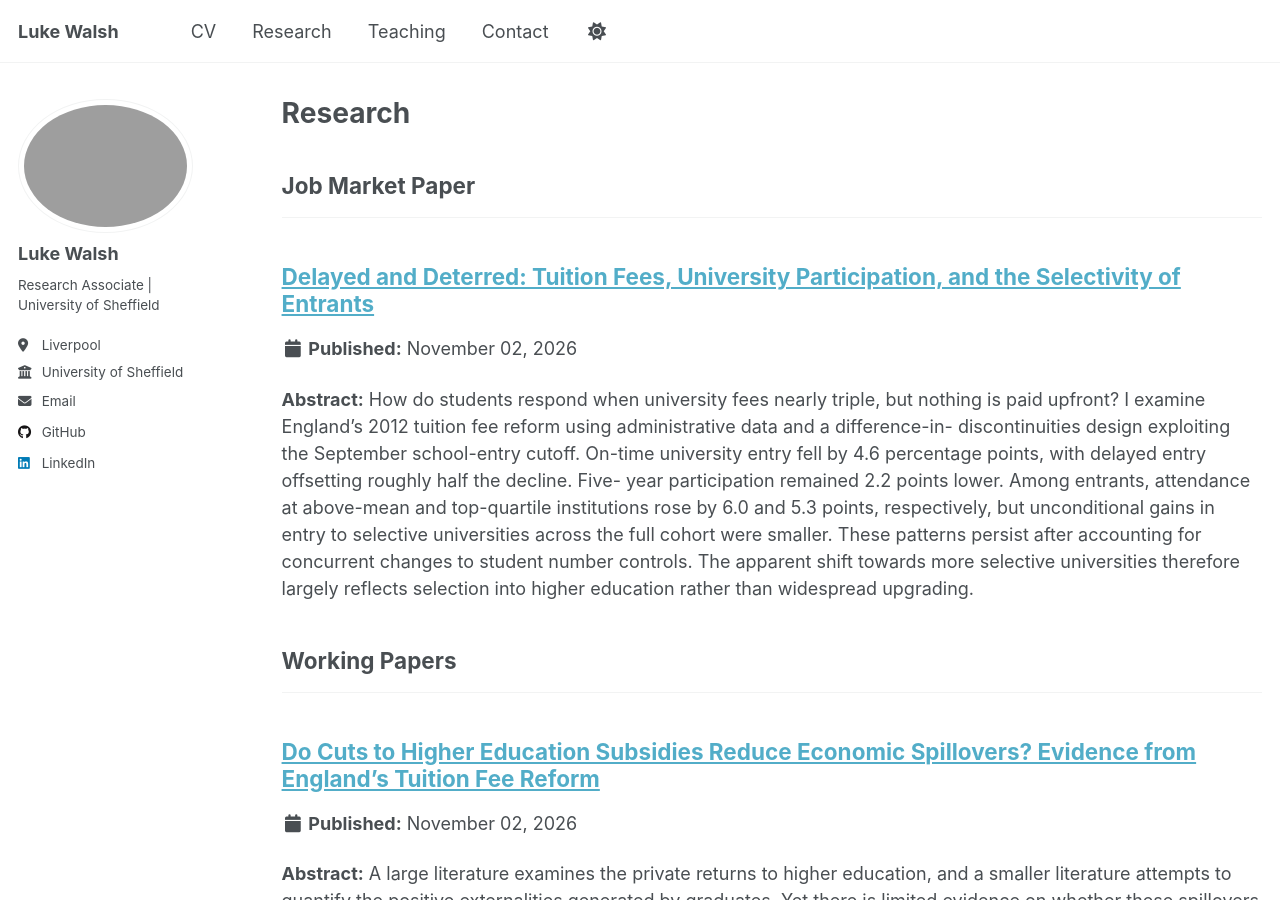
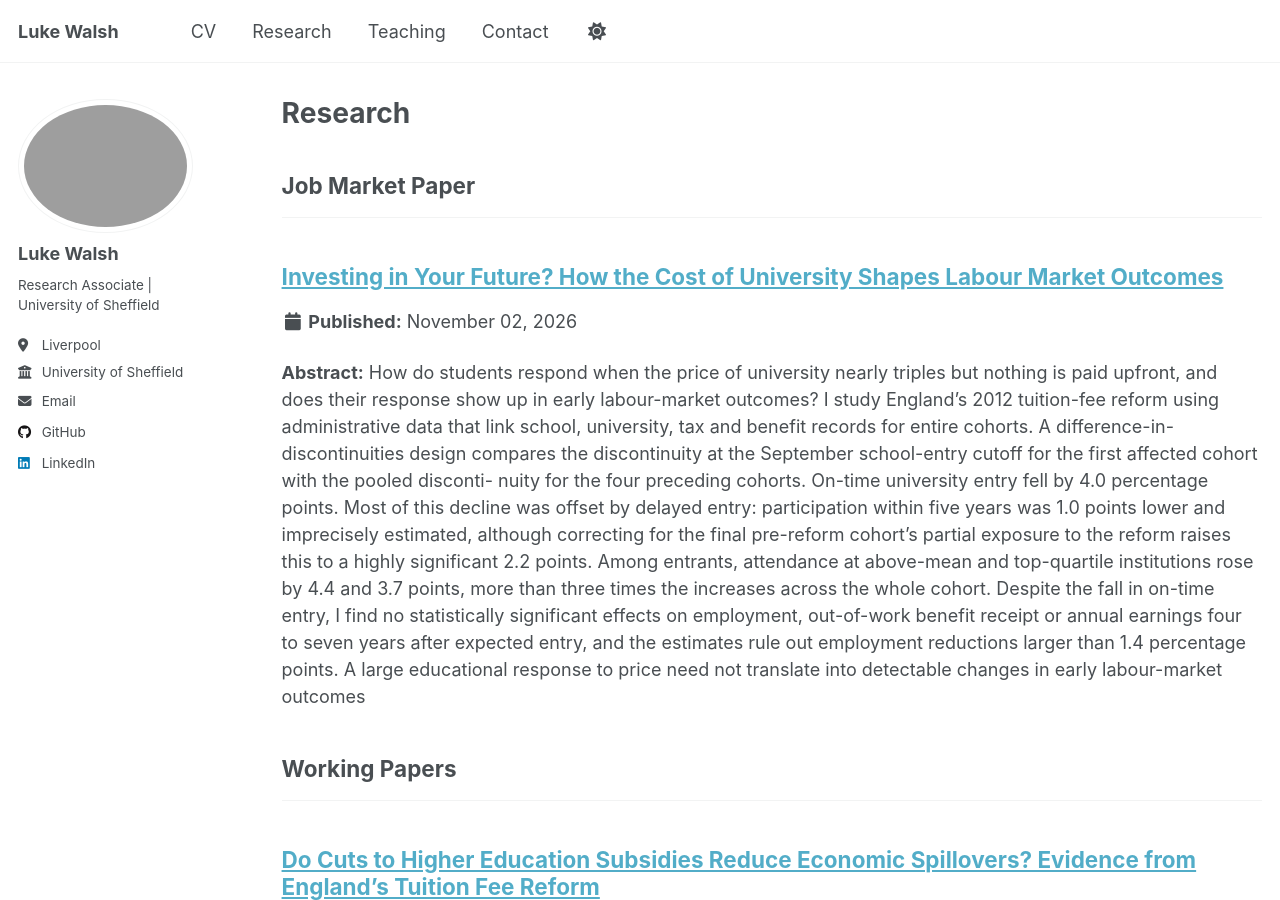
Before and after one commit to LukeWalsh308/LukeWalsh308.github.io, a Jekyll site: the page built from _pages/research.html, in a window 1280 px wide and 900 px high. Built offline with Jekyll 4.4.1, drawn with Linux system fonts in a browser that asks for light colours; a script that is not in the unit is left out.

Commit message:
Update investing_in_your_future.md

```diff
--- a/_publications/investing_in_your_future.md
+++ b/_publications/investing_in_your_future.md
@@ -1,18 +1,23 @@
 ---
-title: "Delayed and Deterred: Tuition Fees, University
-Participation, and the Selectivity of Entrants"
+title: "Investing in Your Future? How the Cost of University
+Shapes Labour Market Outcomes"
 collection: publications
 category: manuscripts
-excerpt: '**Abstract:** How do students respond when university fees nearly triple, but nothing is paid upfront?
-I examine England’s 2012 tuition fee reform using administrative data and a difference-in-
-discontinuities design exploiting the September school-entry cutoff. On-time university entry
-fell by 4.6 percentage points, with delayed entry offsetting roughly half the decline. Five-
-year participation remained 2.2 points lower. Among entrants, attendance at above-mean and
-top-quartile institutions rose by 6.0 and 5.3 points, respectively, but unconditional gains in
-entry to selective universities across the full cohort were smaller. These patterns persist after
-accounting for concurrent changes to student number controls. The apparent shift towards
-more selective universities therefore largely reflects selection into higher education rather
-than widespread upgrading.'
+excerpt: '**Abstract:** How do students respond when the price of university nearly triples but nothing is paid
+upfront, and does their response show up in early labour-market outcomes? I study England’s
+2012 tuition-fee reform using administrative data that link school, university, tax and benefit
+records for entire cohorts. A difference-in-discontinuities design compares the discontinuity
+at the September school-entry cutoff for the first affected cohort with the pooled disconti-
+nuity for the four preceding cohorts. On-time university entry fell by 4.0 percentage points.
+Most of this decline was offset by delayed entry: participation within five years was 1.0
+points lower and imprecisely estimated, although correcting for the final pre-reform cohort’s
+partial exposure to the reform raises this to a highly significant 2.2 points. Among entrants,
+attendance at above-mean and top-quartile institutions rose by 4.4 and 3.7 points, more than
+three times the increases across the whole cohort. Despite the fall in on-time entry, I find no
+statistically significant effects on employment, out-of-work benefit receipt or annual earnings
+four to seven years after expected entry, and the estimates rule out employment reductions
+larger than 1.4 percentage points. A large educational response to price need not translate
+into detectable changes in early labour-market outcomes'
 
 
 ---
```
